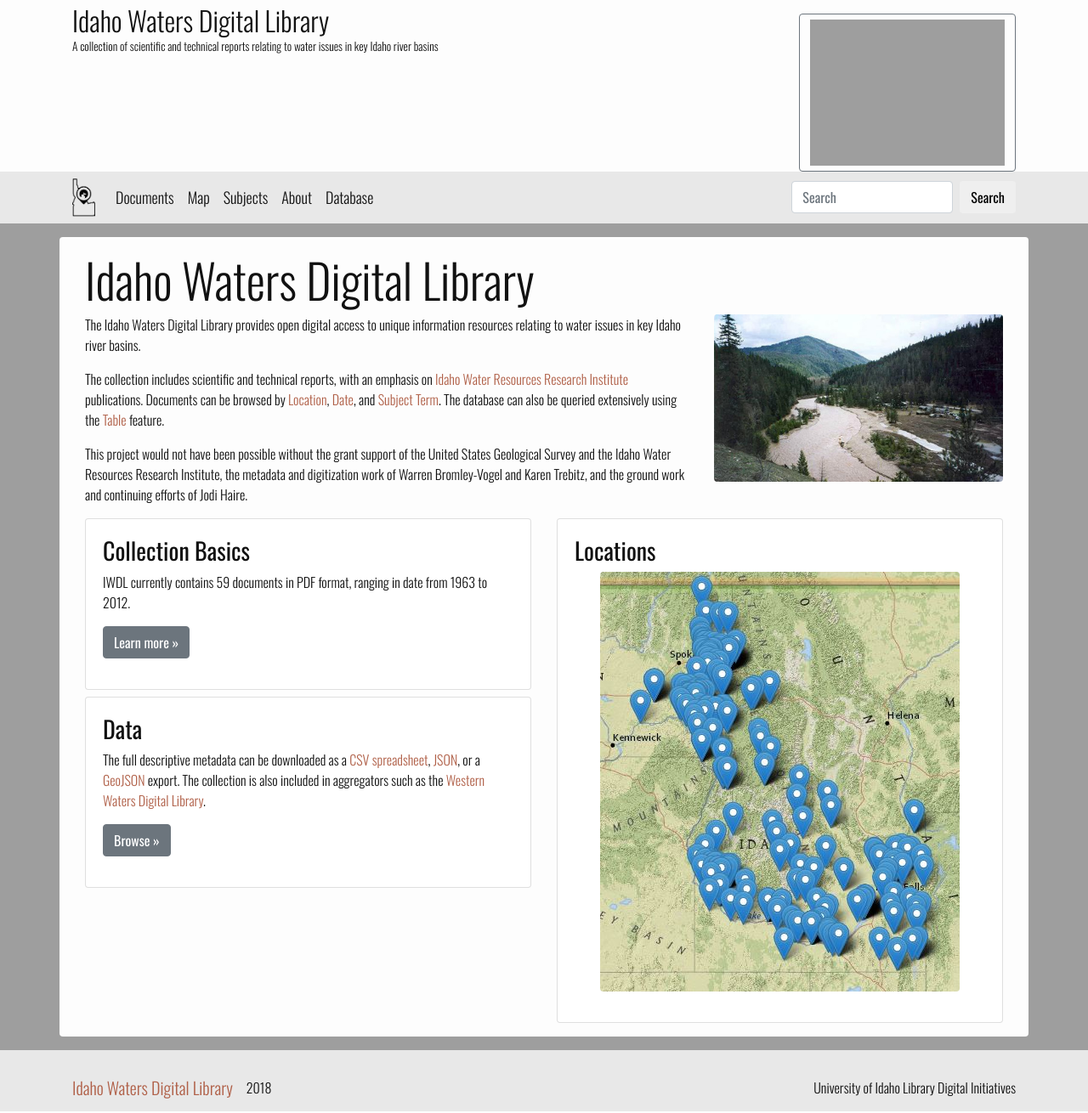
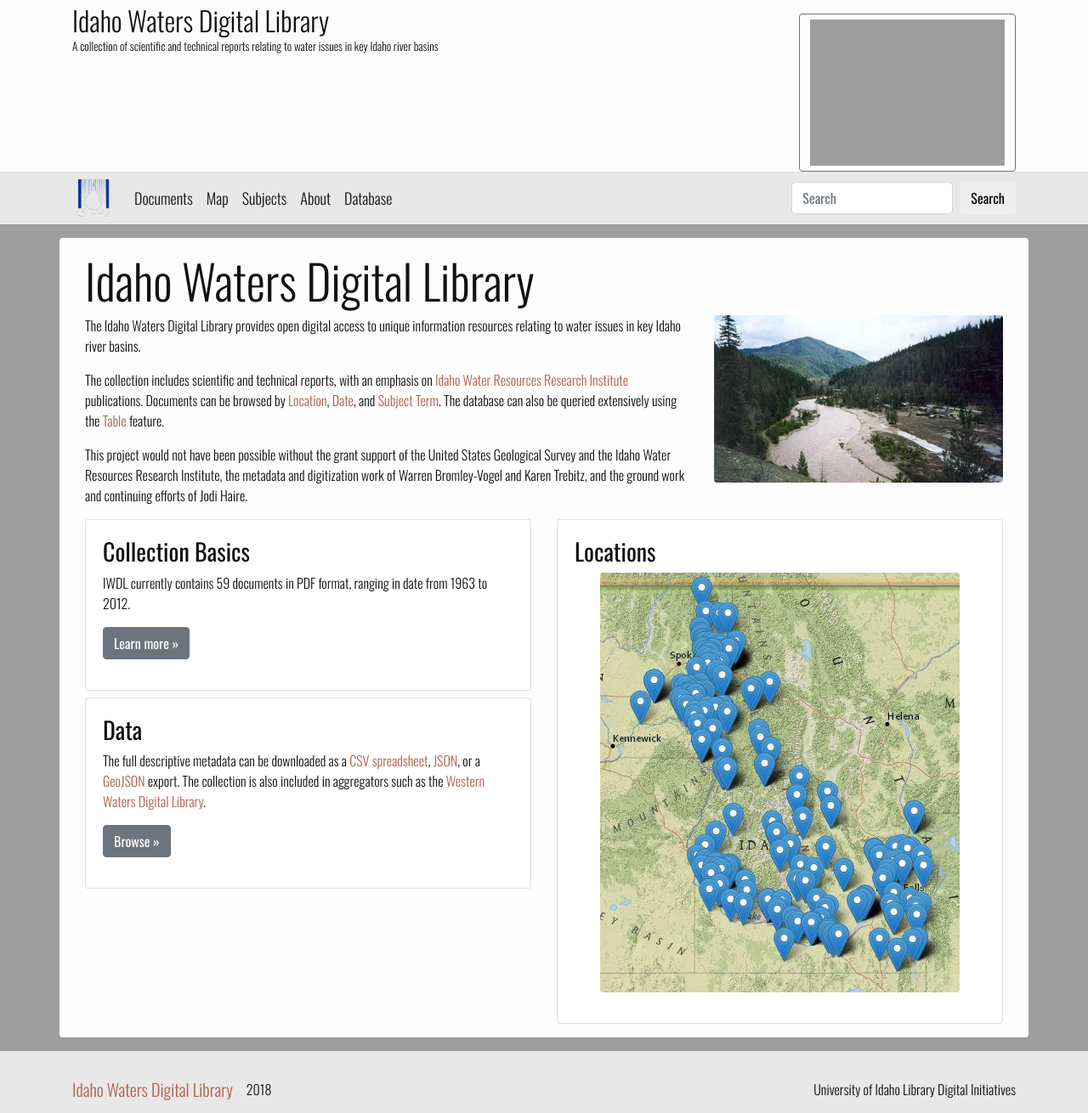
Before and after one commit to uidaholib/iwdl_source, a Jekyll site: the page built from index.html, in a window 1280 px wide. Shown: the whole page at 85% size. Built offline with Jekyll 4.4.1, drawn with Linux system fonts in a browser that asks for light colours.

Commit message:
tweak header nav

```diff
--- a/_includes/all-collections-nav.html
+++ b/_includes/all-collections-nav.html
@@ -3,7 +3,7 @@
         <div class="modal-dialog" role="document">
           <div class="modal-content">
             <div class="modal-header">
-              <h5 class="modal-title" id="digital"><a href="https://www.lib.uidaho.edu/digital/">UIdaho Digital Initiatives</a></h5>
+              <h5 class="modal-title" id="digital"><a href="https://www.lib.uidaho.edu/digital/">UIdaho Library Digital Initiatives</a></h5>
               <button type="button" class="close" data-dismiss="modal" aria-label="Close">
                 <span aria-hidden="true">&times;</span>
               </button>
--- a/_includes/collection-nav.html
+++ b/_includes/collection-nav.html
@@ -1,7 +1,7 @@
-<nav class="navbar navbar-expand-md navbar-light ">
+<nav class="navbar navbar-expand-md navbar-light border-top">
     <div class="container">
         <a class="navbar-brand {% if page.url == "/" %} active{% endif %} p-0" href="{{ "/" | relative_url }}">
-            <img src="{{ "/images/iwdl-logo-t.png" | relative_url }}" class="img-fluid" style="max-height:45px;">
+            <img src="{{ "/images/iwrri-logo2.png" | relative_url }}" class="img-fluid" style="max-height:45px;">
             </a>
         <button class="navbar-toggler" type="button" data-toggle="collapse" data-target="#page-nav" aria-controls="page-nav" aria-expanded="false" aria-label="Toggle navigation">
             <span class="navbar-toggler-icon"></span>
--- a/_includes/footer.html
+++ b/_includes/footer.html
@@ -1,4 +1,4 @@
-<footer class="navbar nav-light">
+<footer class="navbar nav-light border-top">
     <div class="container pt-3">
         <a class="navbar-brand" href="{{ "/" | absolute_url }}">{{ site.title }}</a>
         <span class="navbar-text navbar-nav mr-auto">2018</span><br>
```
Also changed, not shown: images/iwrri-logo2.png (added).
